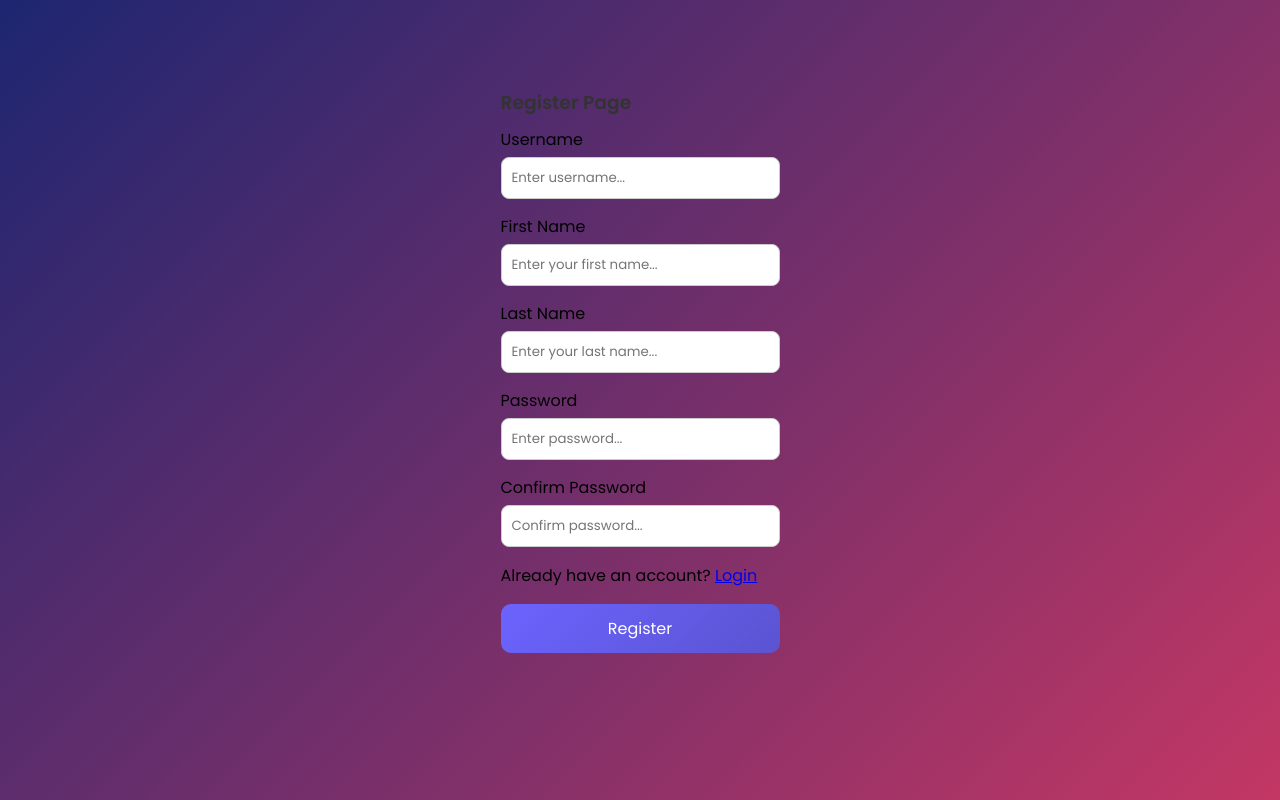
After one commit to GokulPawar636/Budget-Tracking, a Django app: page /register/ in a window 1280 px wide. The commit adds this page. Run offline with Django 5.2, Linux system fonts and the light colour scheme.

Commit message:
create an login and register pages for user

```diff
--- a/Budget_Tracker/settings.py
+++ b/Budget_Tracker/settings.py
@@ -16,9 +16,9 @@ BASE_DIR = Path(__file__).resolve().parent.parent
 
 SECRET_KEY = 'django-insecure-change-this-later'
 
-DEBUG = False
+DEBUG = True
 
-ALLOWED_HOSTS = ['*']
+ALLOWED_HOSTS = []
 
 INSTALLED_APPS = [
     'django.contrib.admin',
--- /dev/null
+++ b/Tracker/templates/base.html
@@ -0,0 +1,20 @@
+{% load static %}
+<!DOCTYPE html>
+<html lang="en">
+<head>
+    <meta charset="UTF-8">
+    <title>Budget Tracker</title>
+    <link rel="stylesheet" href="{% static 'Tracker/css/main.css' %}">
+    <link href="https://fonts.googleapis.com/css2?family=Poppins:wght@300;400;600&display=swap" rel="stylesheet">
+    <script src="https://cdn.jsdelivr.net/npm/@popperjs/core@2.11.8/dist/umd/popper.min.js" integrity="sha384-I7E8VVD/ismYTF4hNIPjVp/Zjvgyol6VFvRkX/vR+Vc4jQkC+hVqc2pM8ODewa9r" crossorigin="anonymous"></script>
+</head>
+
+<body>
+    {% block content %}
+
+    {% endblock %}
+
+
+
+</body>
+</html>
--- a/Tracker/templates/index.html
+++ b/Tracker/templates/index.html
@@ -1,3 +1,6 @@
+{% extends "base.html" %}
+
+{% block content %}
 {% load static %}
 <!DOCTYPE html>
 <html lang="en">
@@ -87,3 +90,4 @@
 
 </body>
 </html>
+{% endblock %}
--- /dev/null
+++ b/Tracker/templates/register.html
@@ -0,0 +1,43 @@
+{% extends "base.html" %}
+
+{% block content %}
+<div style="margin-top: -80px !important;">
+    <form method="POST" id="form">
+        {% csrf_token %}
+
+        <h3 class="text-center">Register Page</h3>
+
+        <div class="form-control">
+            <label>Username</label>
+            <input type="text" name="username" placeholder="Enter username..." required>
+        </div>
+
+        <div class="form-control">
+            <label>First Name</label>
+            <input type="text" name="first_name" placeholder="Enter your first name..." required>
+        </div>
+
+        <div class="form-control">
+            <label>Last Name</label>
+            <input type="text" name="last_name" placeholder="Enter your last name..." required>
+        </div>
+
+        <div class="form-control">
+            <label>Password</label>
+            <input type="password" name="password" placeholder="Enter password..." required>
+        </div>
+
+        <div class="form-control">
+            <label>Confirm Password</label>
+            <input type="password" name="confirm_password" placeholder="Confirm password..." required>
+        </div>
+
+        <p>
+            Already have an account?
+            <a href="{% url 'login' %}">Login</a>
+        </p>
+
+        <button class="btn" type="submit">Register</button>
+    </form>
+</div>
+{% endblock %}
--- a/Tracker/urls.py
+++ b/Tracker/urls.py
@@ -3,5 +3,7 @@ from . import views
 
 urlpatterns = [
     path('', views.index, name='index'),
+    path("login/", views.login, name="login"),
+    path("register/", views.register, name="register"),
     path('delete/<int:id>/', views.delete_transaction, name='delete_transaction'),
 ]
--- a/Tracker/views.py
+++ b/Tracker/views.py
@@ -1,8 +1,64 @@
 from django.shortcuts import render, redirect
 from .models import CurrentBalance, TrackingHistory
 from django.views.decorators.http import require_POST
+from django.contrib import messages
+from django.contrib.auth.models import User
+from django.contrib.auth import authenticate, login as auth_login
 
 
+def login(request):
+    if request.method == 'POST':
+        username = request.POST.get('username')
+        password = request.POST.get('password')
+
+        # Check if user exists
+        if not User.objects.filter(username=username).exists():
+            messages.error(request, 'Username does not exist')
+            return redirect('login')
+
+        # Authenticate user
+        user = authenticate(request, username=username, password=password)
+
+        if user is None:
+            messages.error(request, 'Invalid username or password')
+            return redirect('login')
+
+        # Login user
+        auth_login(request, user)
+        return redirect('index')
+
+    return render(request, 'login.html')
+def register(request):
+    if request.method == 'POST':
+        username = request.POST.get('username')
+        first_name = request.POST.get('first_name')
+        last_name = request.POST.get('last_name')
+        password = request.POST.get('password')
+        confirm_password = request.POST.get('confirm_password')
+
+        if not all([username, first_name, last_name, password, confirm_password]):
+            messages.error(request, 'All fields are required')
+            return redirect('register')
+
+        if password != confirm_password:
+            messages.error(request, 'Passwords do not match')
+            return redirect('register')
+
+        if User.objects.filter(username=username).exists():
+            messages.error(request, 'Username already exists')
+            return redirect('register')
+
+        user = User.objects.create_user(
+            username=username,
+            first_name=first_name,
+            last_name=last_name,
+            password=password
+        )
+
+        messages.success(request, 'Account created successfully. Please login.')
+        return redirect('login')
+
+    return render(request, 'register.html')
 def index(request):
     if request.method == 'POST' and request.POST.get('action') == 'add':
         description = request.POST.get("description")
```
Also changed, not shown: Tracker/models.py (+10 -1 lines), Tracker/templates/login.html (added, +26 -0 lines), Tracker/migrations/0003_requestlogs.py (added).
